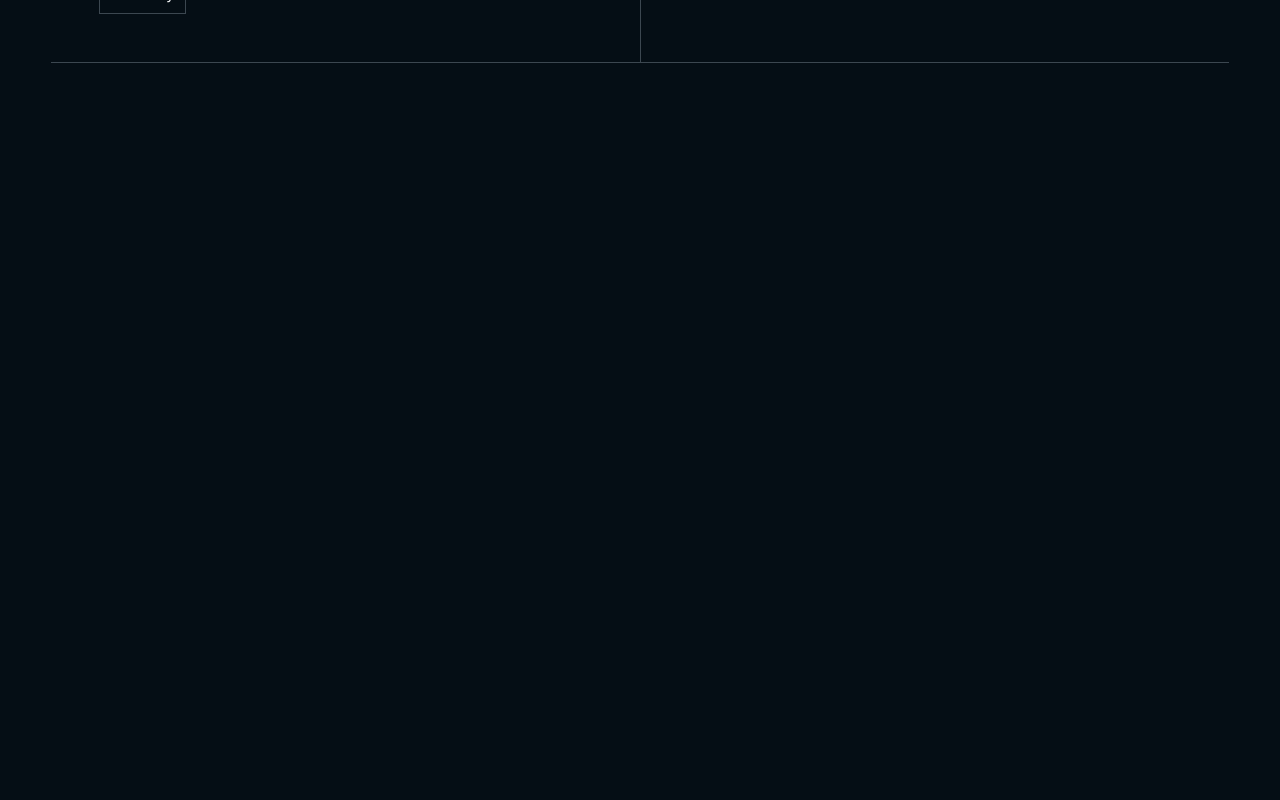
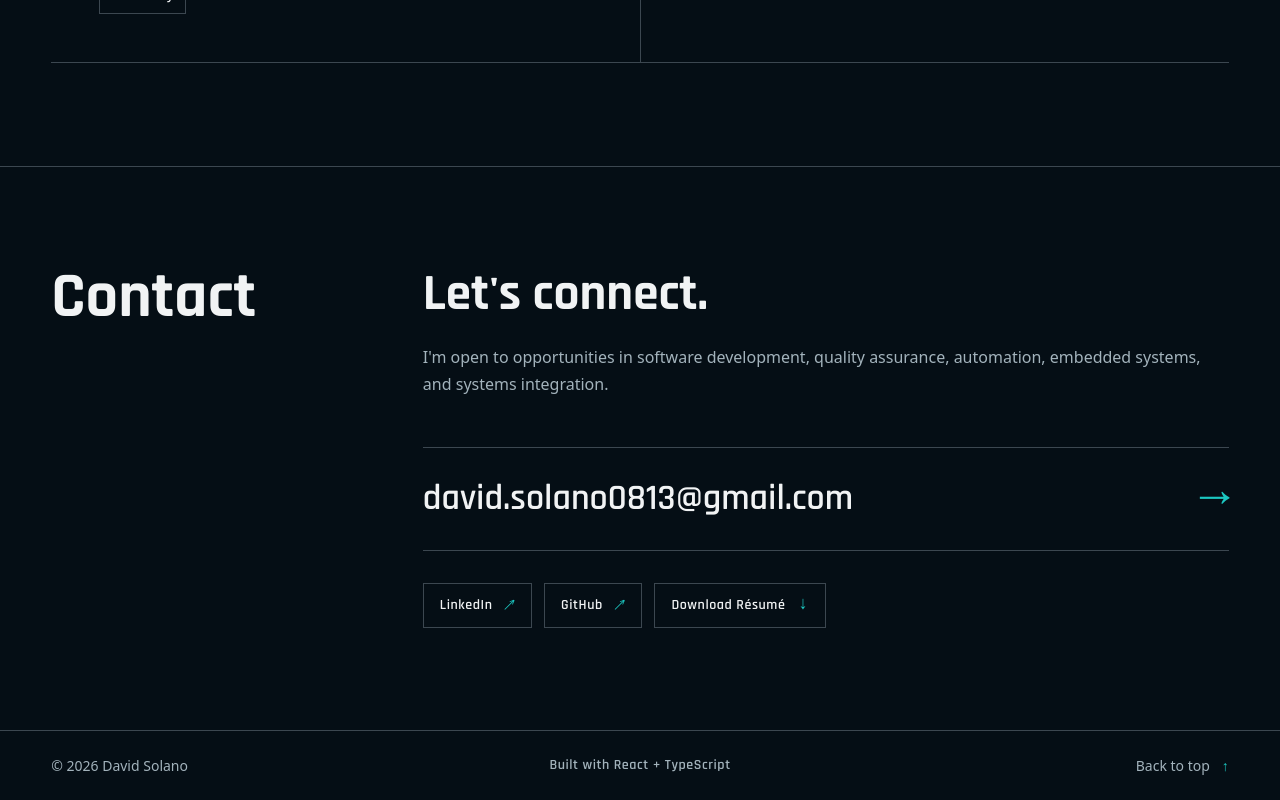
Before and after one commit to davidsolano99/david-solano-portfolio, a React (Vite) app: page / in a window 1280 px wide. Shown: the part 3172-3972 px from the top of the page. Before the commit the page ends 3338 px from the top, so only its background shows below. Built offline with nearby package versions, Linux system fonts and the light colour scheme.

Commit message:
feat: add contact section and site footer

```diff
--- a/src/App.tsx
+++ b/src/App.tsx
@@ -4,6 +4,8 @@ import Hero from './components/Hero'
 import FeaturedProjects from './components/FeaturedProjects'
 import About from './components/About'
 import Skills from './components/Skills'
+import Contact from "./components/Contact";
+import Footer from "./components/Footer";
 
 function App() {
 
@@ -15,7 +17,9 @@ function App() {
         <FeaturedProjects />
         <About />
         <Skills />
+        <Contact />
       </main>
+      <Footer />
     </>
   )
 }
--- /dev/null
+++ b/src/components/Contact.css
@@ -0,0 +1,141 @@
+.contact-section {
+  display: grid;
+  grid-template-columns: minmax(12rem, 0.35fr) minmax(0, 1fr);
+  gap: clamp(var(--space-8), 7vw, 8rem);
+  width: min(100%, var(--content-max-width));
+  margin-inline: auto;
+  padding: clamp(4rem, 8vw, 8rem) var(--page-gutter);
+  border-top: 1px solid var(--color-line);
+}
+
+.contact-section__heading h2 {
+  margin: 0;
+  color: var(--color-text);
+  font-size: clamp(3rem, 5vw, 5rem);
+  line-height: 0.9;
+}
+
+.contact-section__content {
+  min-width: 0;
+  max-width: 68rem;
+}
+
+.contact-section__content h3 {
+  margin: 0;
+  color: var(--color-text);
+  font-size: clamp(2.25rem, 4vw, 4.5rem);
+  line-height: 1;
+}
+
+.contact-section__content > p {
+  max-width: 52rem;
+  margin: var(--space-6) 0 0;
+  color: var(--color-text-muted);
+  font-size: 1rem;
+  line-height: 1.7;
+}
+
+.contact-section__email {
+  display: flex;
+  align-items: center;
+  justify-content: space-between;
+  gap: var(--space-6);
+  margin-top: clamp(var(--space-8), 5vw, var(--space-12));
+  padding: var(--space-6) 0;
+  color: var(--color-text);
+  border-top: 1px solid var(--color-line);
+  border-bottom: 1px solid var(--color-line);
+  font-family: var(--font-display);
+  font-size: clamp(1.35rem, 3vw, 2.25rem);
+  font-weight: 600;
+  overflow-wrap: anywhere;
+  transition:
+    color 160ms ease,
+    border-color 160ms ease;
+}
+
+.contact-section__email span {
+  flex: 0 0 auto;
+  color: var(--color-accent);
+}
+
+.contact-section__email:hover {
+  color: var(--color-accent);
+  border-color: var(--color-accent);
+}
+
+.contact-section__links {
+  display: flex;
+  flex-wrap: wrap;
+  gap: var(--space-3);
+  margin: var(--space-8) 0 0;
+  padding: 0;
+  list-style: none;
+}
+
+.contact-section__links a {
+  display: inline-flex;
+  align-items: center;
+  gap: var(--space-3);
+  padding: 0.7rem 1rem;
+  color: var(--color-text);
+  border: 1px solid var(--color-line);
+  font-family: var(--font-display);
+  font-size: 0.875rem;
+  letter-spacing: 0.04em;
+  transition:
+    color 160ms ease,
+    border-color 160ms ease,
+    background-color 160ms ease;
+}
+
+.contact-section__links a span {
+  color: var(--color-accent);
+}
+
+.contact-section__links a:hover {
+  color: var(--color-accent);
+  border-color: var(--color-accent);
+  background-color: rgb(28 199 193 / 6%);
+}
+
+.contact-section a:focus-visible {
+  outline: 2px solid var(--color-accent);
+  outline-offset: 4px;
+}
+
+@media (max-width: 64rem) {
+  .contact-section {
+    grid-template-columns: 1fr;
+    gap: var(--space-8);
+  }
+}
+
+@media (max-width: 36rem) {
+  .contact-section__email {
+    align-items: flex-start;
+    font-size: 1.25rem;
+    text-decoration: none;
+  }
+
+  .contact-section__links {
+    flex-direction: column;
+  }
+
+  .contact-section__links a {
+    justify-content: space-between;
+    width: 100%;
+    text-decoration: none;
+  }
+}
+
+.contact-section a,
+.contact-section a:visited,
+.contact-section a:hover,
+.contact-section a:focus-visible {
+  text-decoration: none;
+}
+
+a {
+  text-decoration: underline;
+}
--- /dev/null
+++ b/src/components/Contact.tsx
@@ -0,0 +1,67 @@
+import "./Contact.css";
+
+function Contact() {
+  const resumeUrl = `${import.meta.env.BASE_URL}documents/David-Solano-Resume.pdf`;
+
+  return (
+    <section
+      id="contact"
+      className="contact-section"
+      aria-labelledby="contact-heading"
+    >
+      <div className="contact-section__heading">
+        <h2 id="contact-heading">Contact</h2>
+      </div>
+
+      <div className="contact-section__content">
+        <h3>Let&apos;s connect.</h3>
+
+        <p>
+          I&apos;m open to opportunities in software development, quality
+          assurance, automation, embedded systems, and systems integration.
+        </p>
+
+        <a
+          className="contact-section__email"
+          href="mailto:david.solano0813@gmail.com"
+        >
+          david.solano0813@gmail.com
+          <span aria-hidden="true">→</span>
+        </a>
+
+        <ul className="contact-section__links">
+          <li>
+            <a
+              href="https://www.linkedin.com/in/david-solano99"
+              target="_blank"
+              rel="noopener noreferrer"
+            >
+              LinkedIn
+              <span aria-hidden="true">↗</span>
+            </a>
+          </li>
+
+          <li>
+            <a
+              href="https://github.com/davidsolano99"
+              target="_blank"
+              rel="noopener noreferrer"
+            >
+              GitHub
+              <span aria-hidden="true">↗</span>
+            </a>
+          </li>
+
+          <li>
+            <a href={resumeUrl} download="David-Solano-Resume.pdf">
+              Download Résumé
+              <span aria-hidden="true">↓</span>
+            </a>
+          </li>
+        </ul>
+      </div>
+    </section>
+  );
+}
+
+export default Contact;
--- /dev/null
+++ b/src/components/Footer.css
@@ -0,0 +1,63 @@
+.site-footer {
+  border-top: 1px solid var(--color-line);
+}
+
+.site-footer__inner {
+  display: grid;
+  grid-template-columns: 1fr auto 1fr;
+  align-items: center;
+  gap: var(--space-6);
+  width: min(100%, var(--content-max-width));
+  margin-inline: auto;
+  padding: var(--space-6) var(--page-gutter);
+  color: var(--color-text-muted);
+  font-size: 0.875rem;
+}
+
+.site-footer p {
+  margin: 0;
+}
+
+.site-footer__technology {
+  text-align: center;
+  font-family: var(--font-display);
+  letter-spacing: 0.04em;
+}
+
+.site-footer a {
+  display: inline-flex;
+  align-items: center;
+  justify-self: end;
+  gap: var(--space-3);
+  color: var(--color-text-muted);
+  text-decoration: none;
+  transition: color 160ms ease;
+}
+
+.site-footer a span {
+  color: var(--color-accent);
+}
+
+.site-footer a:hover {
+  color: var(--color-accent);
+}
+
+.site-footer a:focus-visible {
+  outline: 2px solid var(--color-accent);
+  outline-offset: 4px;
+}
+
+@media (max-width: 48rem) {
+  .site-footer__inner {
+    grid-template-columns: 1fr;
+    justify-items: start;
+  }
+
+  .site-footer__technology {
+    text-align: left;
+  }
+
+  .site-footer a {
+    justify-self: start;
+  }
+}
--- /dev/null
+++ b/src/components/Footer.tsx
@@ -0,0 +1,24 @@
+import "./Footer.css";
+
+function Footer() {
+  const currentYear = new Date().getFullYear();
+
+  return (
+    <footer className="site-footer">
+      <div className="site-footer__inner">
+        <p>© {currentYear} David Solano</p>
+
+        <p className="site-footer__technology">
+          Built with React + TypeScript
+        </p>
+
+        <a href="#top">
+          Back to top
+          <span aria-hidden="true">↑</span>
+        </a>
+      </div>
+    </footer>
+  );
+}
+
+export default Footer;
```
Also changed, not shown: 1 other file (tests, documents, lock files or other folders).
